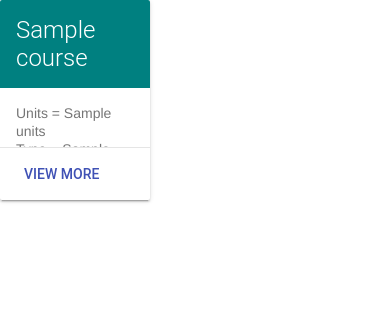
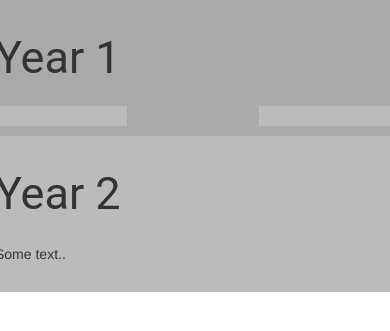
Before and after one commit to aekupor/stanfordClasses, a Python web app: template templates/index.html in a window 390 px wide. Shown: the top 331 px of the page. Run offline with Jinja, Linux system fonts and the light colour scheme; the template is opened without the code that fills it: most values are stand-ins (such as "Sample title", 1, 10 or a date in 2020); some libraries are stand-ins or nearby versions.

Commit message:
added the beginnings of columns

```diff
--- a/styles/index.css
+++ b/styles/index.css
@@ -1,2 +1,35 @@
 body {
 }
+* {
+  box-sizing: border-box;
+}
+
+/* Create two equal columns that floats next to each other */
+.column {
+  float: left;
+  width: 50%;
+  padding: 10px;
+  /* height: 300px; /* Should be removed. Only for demonstration */ */
+}
+
+.innerColumn{
+  float: left;
+  width: 33%;
+  padding: 10px;
+  /* height: 200px; */
+}
+
+
+/* Clear floats after the columns */
+.row:after {
+  content: "";
+  display: table;
+  clear: both;
+}
+
+/* Responsive layout - makes the two columns stack on top of each other instead of next to each other */
+@media screen and (max-width: 600px) {
+  .column {
+    width: 100%;
+  }
+}
--- a/templates/index.html
+++ b/templates/index.html
@@ -44,7 +44,13 @@
 </style>
 </head>
 <body>
+
+  <div class="row">
+    <div class="column" style="background-color:#aaa;">
+      <h2>Year 1</h2>
+        <div class="innerColumn" style="background-color:#bbb;">
           {%for course in allCourses%}
+          {%if course.defaultQ == "1A"%}
           <div class="demo-card-square mdl-card mdl-shadow--2dp">
             <div class="mdl-card__title mdl-card--expand">
               <h2 class="mdl-card__title-text">{{course.title}}</h2>
@@ -60,7 +66,39 @@
               </a>
             </div>
           </div>
+          {%endif%}
           {%endfor%}
+        </div>
+        <div class="innerColumn" style="background-color:#aaa;">
+        {%for course in allCourses%}
+        {%if course.defaultQ == "1W"%}
+        <div class="demo-card-square mdl-card mdl-shadow--2dp">
+          <div class="mdl-card__title mdl-card--expand">
+            <h2 class="mdl-card__title-text">{{course.title}}</h2>
+          </div>
+          <div class="mdl-card__supporting-text">
+            Units = {{course.units}}
+            <br>
+            Type = {{course.subject}}
+          </div>
+          <div class="mdl-card__actions mdl-card--border">
+            <a id="myBtn" class="mdl-button mdl-button--colored mdl-js-button mdl-js-ripple-effect" href="#" data-toggle="popover" title="CS106A" data-content="1 description, more info here">
+              View More
+            </a>
+          </div>
+        </div>
+        {%endif%}
+        {%endfor%}
+        </div>
+        <div class="innerColumn" style="background-color:#bbb;"></div>
+    </div>
+    <div class="column" style="background-color:#bbb;">
+      <h2>Year 2</h2>
+      <p>Some text..</p>
+    </div>
+  </div>
+
+
 <script>
 $(document).ready(function(){
   $('[data-toggle="popover"]').popover();
```
Lines whose indentation alone changed are shown as unchanged.
